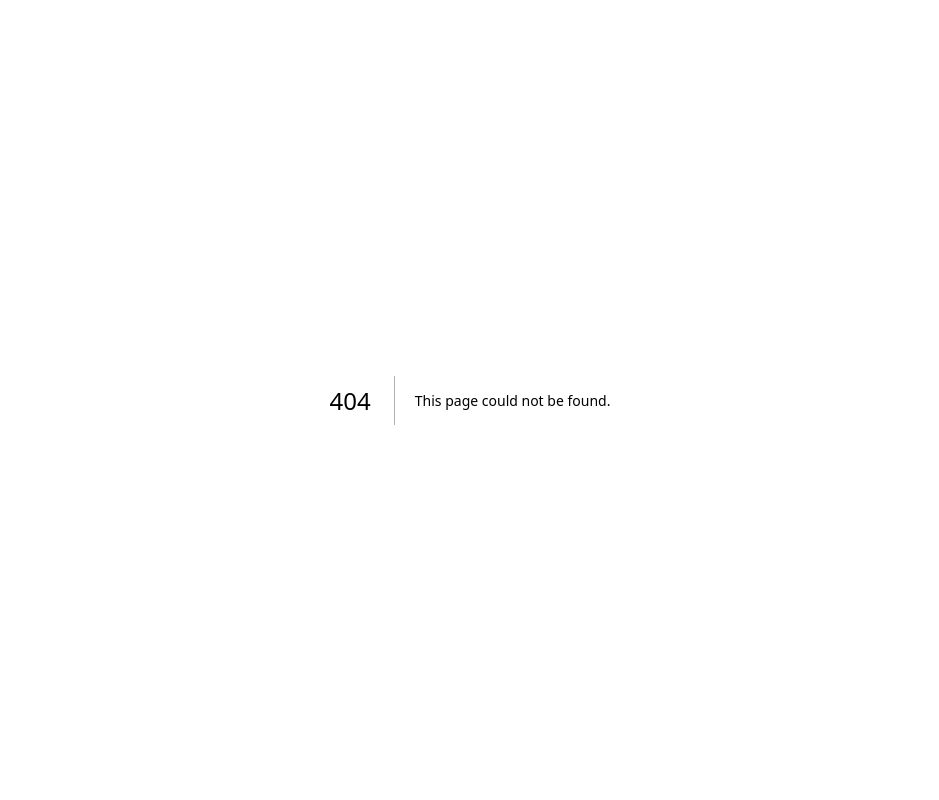
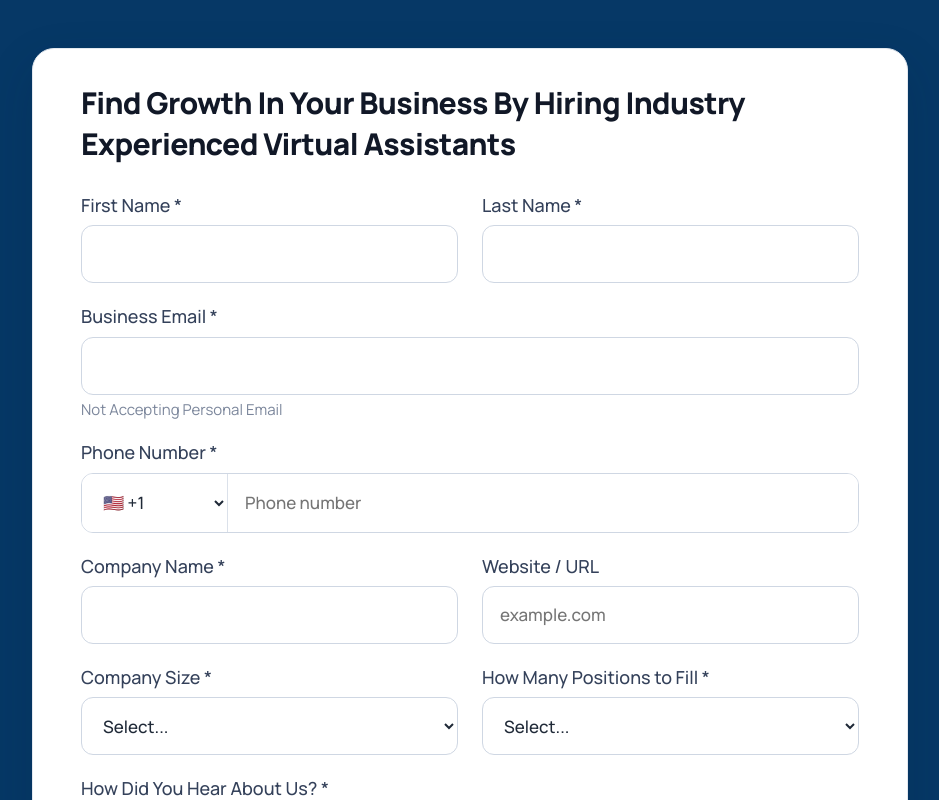
Before and after one commit to coolifystealthagents/websitedesignoutsource, a Next.js app: page /contact-us in a window 1280 px wide. Before the commit this address had no page. Shown: the top 800 px of the page, without its empty margins (170-1109 px from the left). Built offline with nearby package versions, Linux system fonts and the light colour scheme.

Commit message:
feat: standardize contact form

```diff
--- /dev/null
+++ b/app/contact-us/StandardContactForm.tsx
@@ -0,0 +1,116 @@
+"use client";
+
+import { useEffect, useState, type FormEvent } from "react";
+
+type Props = { endpoint?: string; encoding?: "json" | "form" };
+type TrackerWindow = Window & { acrTracker?: { trackLead?: (payload: Record<string, unknown>) => void } };
+
+const companySizes = ["1-5", "5-10", "11-50", "51-250", "251-1k", "1k+"];
+const positions = ["Just 1 Position", "2-5 Positions", "6-10 Positions", "11-50 Positions", "51-100 Positions", "101-500 Positions", "501-1,000 Positions", "Over 1,000 Positions"];
+const referrals = ["Google", "Email", "LinkedIn", "Reddit", "X / Twitter", "Referral", "ChatGPT / AI", "Outbound Outreach", "Other"];
+const countryCodes = [
+  ["🇺🇸", "+1"], ["🇨🇦", "+1"], ["🇮🇩", "+62"], ["🇵🇭", "+63"], ["🇬🇧", "+44"],
+  ["🇦🇺", "+61"], ["🇳🇿", "+64"], ["🇸🇬", "+65"], ["🇮🇳", "+91"], ["🇦🇪", "+971"],
+  ["🇲🇽", "+52"], ["🇧🇷", "+55"], ["🇿🇦", "+27"], ["🇩🇪", "+49"], ["🇫🇷", "+33"],
+];
+
+export default function StandardContactForm({ endpoint = "/api/submit-lead", encoding = "json" }: Props) {
+  const [submitting, setSubmitting] = useState(false);
+  const [error, setError] = useState("");
+  const [countryCode, setCountryCode] = useState("+1");
+  const [referral, setReferral] = useState("");
+
+  useEffect(() => {
+    const zone = Intl.DateTimeFormat().resolvedOptions().timeZone || "";
+    const zones: Record<string, string> = {
+      "Asia/Jakarta": "+62", "Asia/Makassar": "+62", "Asia/Jayapura": "+62", "Asia/Manila": "+63",
+      "Europe/London": "+44", "Australia/Sydney": "+61", "Australia/Melbourne": "+61",
+      "Pacific/Auckland": "+64", "Asia/Singapore": "+65", "Asia/Kolkata": "+91", "Asia/Dubai": "+971",
+    };
+    if (zones[zone]) setCountryCode(zones[zone]);
+  }, []);
+
+  async function submit(event: FormEvent<HTMLFormElement>) {
+    event.preventDefault();
+    if (submitting) return;
+    const form = event.currentTarget;
+    const data = new FormData(form);
+    if (String(data.get("website_url") || "").trim()) return;
+    const firstName = String(data.get("firstName") || "").trim();
+    const lastName = String(data.get("lastName") || "").trim();
+    const phone = `${countryCode} ${String(data.get("phoneLocal") || "").trim()}`.trim();
+    const payload: Record<string, string> = {
+      firstName, lastName, name: `${firstName} ${lastName}`.trim(), fullName: `${firstName} ${lastName}`.trim(),
+      email: String(data.get("email") || ""), businessEmail: String(data.get("email") || ""), phone,
+      companyName: String(data.get("companyName") || ""), company: String(data.get("companyName") || ""),
+      website: String(data.get("website") || ""), companySize: String(data.get("companySize") || ""),
+      positions: String(data.get("positions") || ""), positionsToFill: String(data.get("positions") || ""),
+      referral: String(data.get("referral") || ""), howTheyHeard: String(data.get("referral") || ""),
+      referralSpecify: String(data.get("referralSpecify") || ""), message: String(data.get("message") || ""),
+      source: "contact-form", formId: "contactPageForm",
+    };
+    setSubmitting(true);
+    setError("");
+    try {
+      const request = encoding === "form"
+        ? { method: "POST", body: new URLSearchParams(payload) }
+        : { method: "POST", headers: { "Content-Type": "application/json" }, body: JSON.stringify(payload) };
+      const response = await fetch(endpoint, request);
+      if (!response.ok) throw new Error("Lead endpoint rejected the request");
+      try { (window as TrackerWindow).acrTracker?.trackLead?.(payload); } catch {}
+      window.location.assign("/thank-you");
+    } catch {
+      try {
+        const tracker = (window as TrackerWindow).acrTracker?.trackLead;
+        if (tracker) {
+          tracker(payload);
+          window.location.assign("/thank-you");
+          return;
+        }
+      } catch {}
+      setError("We could not submit your request. Please try again.");
+      setSubmitting(false);
+    }
+  }
+
+  return (
+    <div className="sa-form-card">
+      <h2>Find Growth In Your Business By Hiring Industry Experienced Virtual Assistants</h2>
+      <form onSubmit={submit} id="contactPageForm">
+        <input className="sa-hp" name="website_url" tabIndex={-1} autoComplete="off" aria-hidden="true" />
+        <div className="sa-grid">
+          <label>First Name *<input name="firstName" required autoComplete="given-name" /></label>
+          <label>Last Name *<input name="lastName" required autoComplete="family-name" /></label>
+        </div>
+        <label>Business Email *<input name="email" type="email" required autoComplete="email" /><small>Not Accepting Personal Email</small></label>
+        <label>Phone Number *<span className="sa-phone"><select aria-label="Country code" value={countryCode} onChange={(e) => setCountryCode(e.target.value)}>{countryCodes.map(([flag, code], i) => <option value={code} key={`${code}-${i}`}>{flag} {code}</option>)}</select><input name="phoneLocal" type="tel" required autoComplete="tel-national" placeholder="Phone number" /></span></label>
+        <div className="sa-grid">
+          <label>Company Name *<input name="companyName" required autoComplete="organization" /></label>
+          <label>Website / URL<input name="website" placeholder="example.com" autoComplete="url" /></label>
+        </div>
+        <div className="sa-grid">
+          <label>Company Size *<select name="companySize" required defaultValue=""><option value="" disabled>Select...</option>{companySizes.map((x) => <option key={x}>{x}</option>)}</select></label>
+          <label>How Many Positions to Fill *<select name="positions" required defaultValue=""><option value="" disabled>Select...</option>{positions.map((x) => <option key={x}>{x}</option>)}</select></label>
+        </div>
+        <label>How Did You Hear About Us? *<select name="referral" required value={referral} onChange={(e) => setReferral(e.target.value)}><option value="" disabled>Select...</option>{referrals.map((x) => <option key={x}>{x}</option>)}</select></label>
+        {referral === "Other" ? <label>Please Specify *<input name="referralSpecify" required /></label> : null}
+        <label>Message<textarea name="message" rows={4} /></label>
+        {error ? <p className="sa-error" role="alert">{error}</p> : null}
+        <button type="submit" disabled={submitting}>{submitting ? "Submitting..." : "Book a Free Consultation"}</button>
+      </form>
+      <style jsx>{`
+        .sa-form-card{width:100%;max-width:876px;margin:0 auto;background:#fff;border:1px solid #e3e8ef;border-radius:22px;padding:34px 48px 48px;box-shadow:0 18px 48px rgba(15,34,58,.16);color:#34415a;text-align:left}
+        h2{margin:0 0 30px;color:#111827;font-size:30px;line-height:1.35;font-weight:800;letter-spacing:-.02em;max-width:700px}
+        form{display:flex;flex-direction:column;gap:22px}.sa-grid{display:grid;grid-template-columns:1fr 1fr;gap:24px}
+        label{display:flex;flex-direction:column;gap:8px;font-size:18px;line-height:1.3;font-weight:500;color:#34415a}
+        input,select,textarea{box-sizing:border-box;width:100%;border:1px solid #cfd7e3;border-radius:12px;background:#fff;color:#1f2937;font:inherit;font-size:17px;padding:15px 17px;outline:none;min-height:58px}
+        input:focus,select:focus,textarea:focus{border-color:#00adf4;box-shadow:0 0 0 3px rgba(0,173,244,.14)}
+        small{margin-top:-3px;color:#7b869b;font-size:15px;font-weight:400}.sa-phone{display:grid;grid-template-columns:146px 1fr;border:1px solid #cfd7e3;border-radius:12px;overflow:hidden}.sa-phone:focus-within{border-color:#00adf4;box-shadow:0 0 0 3px rgba(0,173,244,.14)}
+        .sa-phone select,.sa-phone input{border:0;border-radius:0;box-shadow:none!important}.sa-phone select{border-right:1px solid #dbe1ea;padding-right:8px}.sa-phone input{min-width:0}
+        textarea{resize:vertical;min-height:150px}button{width:100%;border:0;border-radius:12px;background:linear-gradient(100deg,#05acec,#79cdf1);color:#fff;padding:20px 24px;font-size:21px;font-weight:700;cursor:pointer;box-shadow:0 7px 16px rgba(0,173,244,.22)}
+        button:hover{filter:brightness(.98)}button:disabled{cursor:wait;opacity:.65}.sa-error{margin:0;color:#b42318;font-size:14px}.sa-hp{position:absolute!important;left:-9999px!important;width:1px!important;height:1px!important;opacity:0!important}
+        @media(max-width:700px){.sa-form-card{padding:26px 20px 30px;border-radius:18px}h2{font-size:25px}.sa-grid{grid-template-columns:1fr;gap:22px}label{font-size:17px}.sa-phone{grid-template-columns:122px 1fr}button{font-size:19px}}
+      `}</style>
+    </div>
+  );
+}
--- /dev/null
+++ b/app/contact-us/page.tsx
@@ -0,0 +1,2 @@
+import StandardContactForm from "./StandardContactForm";
+export default function ContactUsPage() { return <main style={{padding: "48px 20px", background: "#063866"}}><StandardContactForm endpoint="/api/contact" encoding="form" /></main>; }
```
